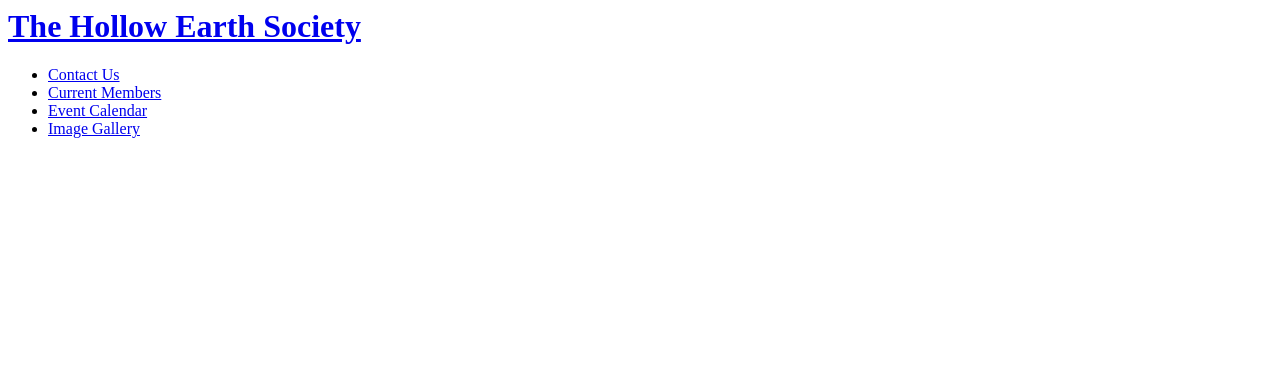
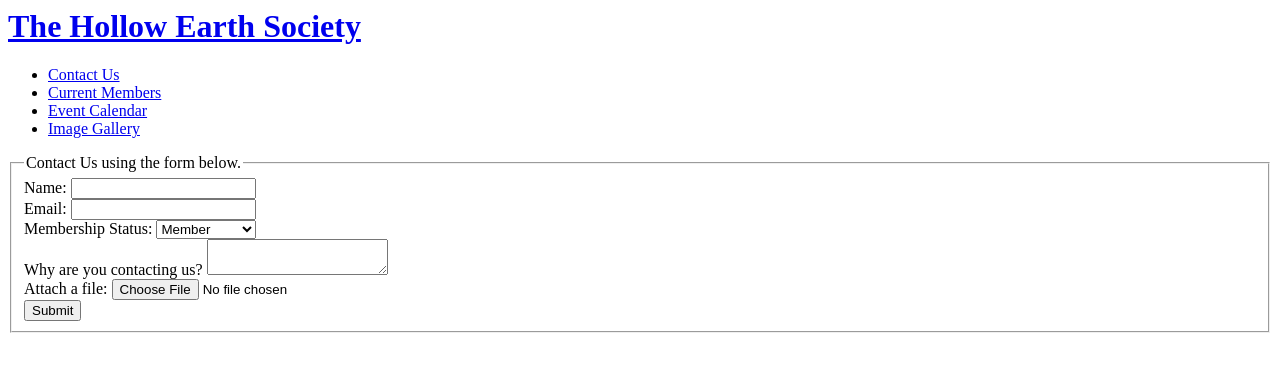
Before and after one commit to ryane-jon/The-Hollow-Earth-Society, a plain HTML site: page contact_us.html in a window 1280 px wide. Drawn offline with Linux system fonts and the light colour scheme.

Commit message:
Add files via upload

```diff
--- a/contact_us.html
+++ b/contact_us.html
@@ -19,7 +19,31 @@
         </nav>
 
         <main>
+            <form>
+                <fieldset>
+                    <legend>Contact Us using the form below.</legend>
 
+                    <label for="name">Name:</label>
+                    <input type="text" name="name" value=""/> <br/>
+
+                    <label for="email">Email:</label>
+                    <input type="email" email="email" value=""/> <br/>
+
+                    <label for="membership">Membership Status:</label>
+                    <select id="membership" name="membership">
+                        <option value="member">Member</option>
+                        <option value="nonmember">Non-Member</option>
+                    </select><br/>
+
+                    <label for="contactReason">Why are you contacting us?</label>
+                    <textarea contactReason="contactReason" value=""></textarea> <br/>
+
+                    <label for="fileUpload">Attach a file: </label>
+                    <input type="file" fileUpload="fileUpload" value=""/> <br/>
+
+                    <input type="submit" value="Submit">
+                </fieldset>
+            </form>
         </main>
 
         <aside> </aside>
```
